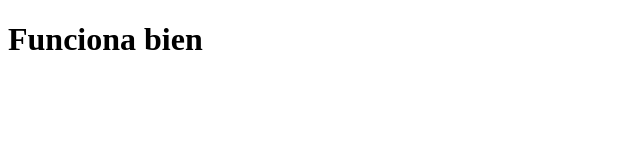
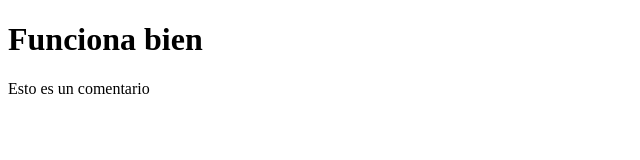
Before and after one commit to davidlosas/webpage, a plain HTML site: page index.html in a window 1280 px wide. Shown: the whole page, without its empty margins (0-640 px from the left). Drawn offline with Linux system fonts and the light colour scheme.

Commit message:
Agregado un comentario

```diff
--- a/index.html
+++ b/index.html
@@ -8,5 +8,6 @@
 </head>
 <body>
     <h1>Funciona bien</h1>
+    <p>Esto es un comentario</p>
 </body>
 </html>
```
